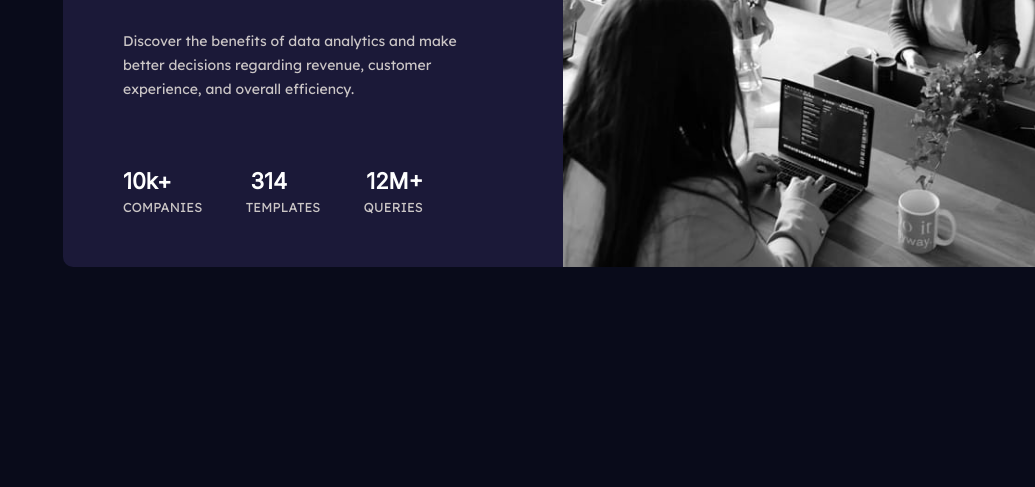
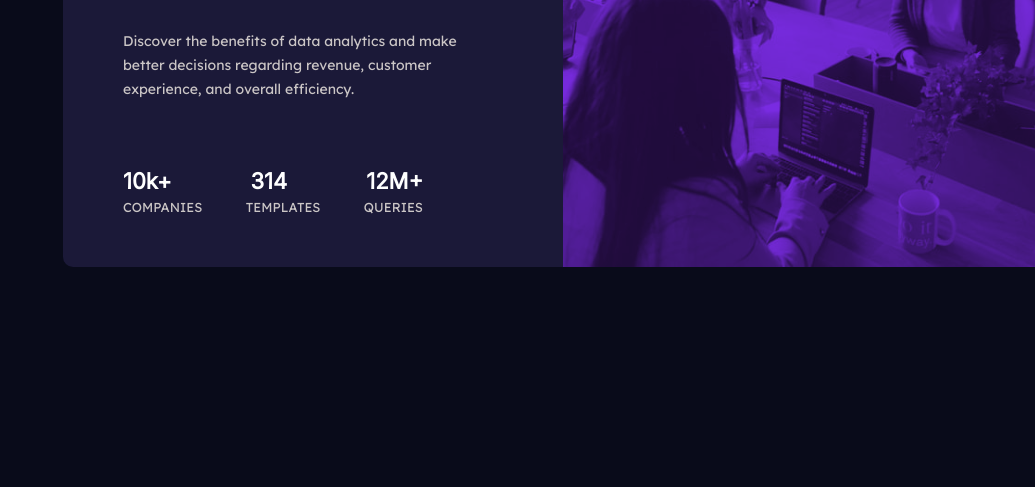
Before and after one commit to Krishna4563/stats-preview-card-component, a plain HTML site: page index.html in a window 1280 px wide. Shown: the part 313-800 px from the top of the page, without its empty margins (245-1280 px from the left). Drawn offline with Linux system fonts and the light colour scheme.

Commit message:
filter applied

```diff
--- a/index.html
+++ b/index.html
@@ -42,7 +42,7 @@
       </div>
     </div>
 
-    <picture class="img-div">
+    <picture>
       <img class="image" src="./images/image-header-desktop.jpg" alt="desktop-image">
     </picture>
   </main>
--- a/style.css
+++ b/style.css
@@ -15,9 +15,15 @@ body {
   height: 430px;
 }
 
-.image {
+picture {
+  background: #792BE2;
   border-top-right-radius: 10px;
   border-bottom-right-radius: 10px;
+}
+
+.image {
+  mix-blend-mode: multiply;
+  opacity: .75;
   width: 500px;
   height: 100%;
   object-fit: fill;
```
